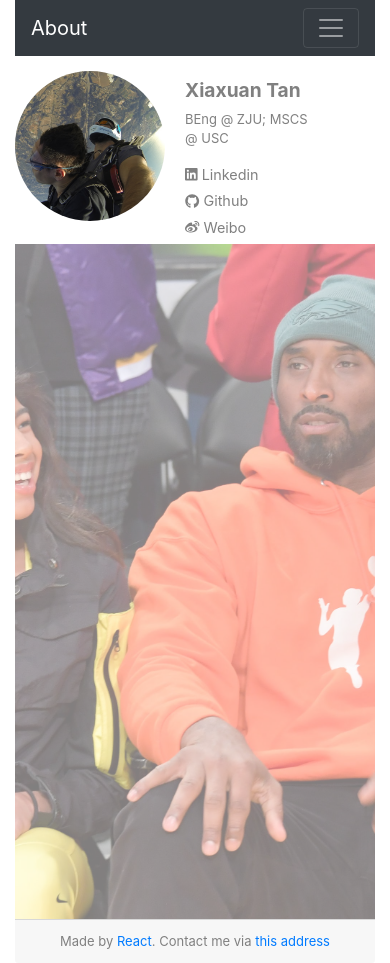
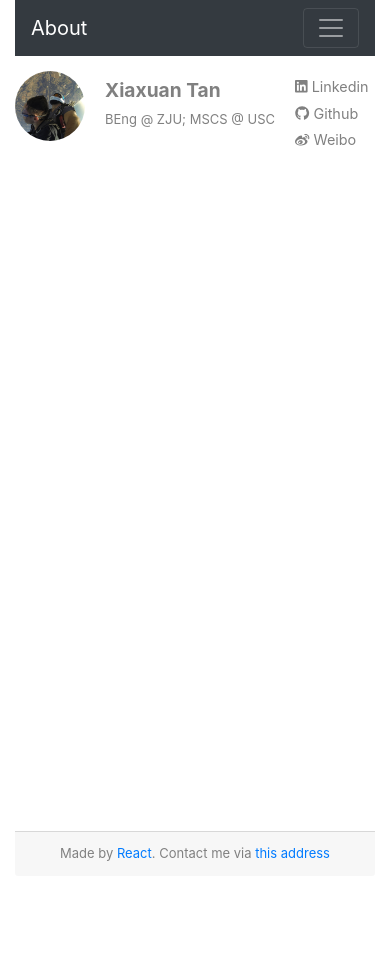
Before and after one commit to xiaxuantan/xiaxuantan.github.io, a React (Create React App) app: page /#/ in a window 390 px wide. After the commit the page ends 876 px from the top, so only its background shows below. Built offline with nearby package versions, Linux system fonts and the light colour scheme.

Commit message:
better fit mobile

```diff
--- a/src/components/About/About.css
+++ b/src/components/About/About.css
@@ -1,5 +1,5 @@
 .about-bg {
-    background-image: url("/bg.jpeg");
+    /* background-image: url("/bg.jpeg"); */
     height: 80vh;
     background-position: center;
     background-repeat: no-repeat;
--- a/src/components/About/About.js
+++ b/src/components/About/About.js
@@ -1,7 +1,5 @@
 import React from 'react';
 import './About.css';
-import { Jumbotron, Container } from 'react-bootstrap';
-
 
 const about = () => {
     return (
--- a/src/components/Footer/footer.js
+++ b/src/components/Footer/footer.js
@@ -1,5 +1,5 @@
 import React from 'react'
-import { Card, Nav } from "react-bootstrap";
+import { Card } from "react-bootstrap";
 
 const Footer = (props) => {
 
--- /dev/null
+++ b/src/components/Posts/Posts.css
@@ -0,0 +1,5 @@
+@media screen and (max-width: 768px) {
+    .no-display-when-narrow {
+        display: none;
+    }
+}
--- a/src/components/Posts/Posts.js
+++ b/src/components/Posts/Posts.js
@@ -1,6 +1,8 @@
 import React, { Component } from 'react';
 import { Table } from "react-bootstrap";
 import { Link } from 'react-router-dom';
+import './Posts.css';
+
 
 class Posts extends Component {
 
@@ -9,20 +11,20 @@ class Posts extends Component {
     render() {
         const postItems = this.props.postsMeta.map(obj => (
             <tr className="row m-0">
-                <td className="col-xs-8 col-md-8">
+                <td className="col-md-8 col-lg-9">
                     <Link to={'/post/' + obj.key}>
                         {obj.title}
                     </Link>
                 </td>
-                <td className="col-xs-4 col-md-4">{obj.date}</td>
+                <td className="no-display-when-narrow col-md-4 col-lg-3">{obj.date}</td>
             </tr>
         ))
         return (
             <Table striped responsive hover>
                 <thead>
                     <tr className="row m-0">
-                        <th className="col-xs-8 col-md-8">Title</th>
-                        <th className="col-xs-4 col-md-4">Published Time</th>
+                        <th className="col-md-8 col-lg-9">Title</th>
+                        <th className="no-display-when-narrow col-md-4 col-lg-3">Published Time</th>
                     </tr>
                 </thead>
                 <tbody>
--- a/src/components/SideColumn/SideColumn.css
+++ b/src/components/SideColumn/SideColumn.css
@@ -2,6 +2,13 @@
     height: 180px;
     float: left;
     padding-top: 15px;
+}
+
+@media screen and (max-width: 992px) {
+    .avatarFrame {
+        height: 100px;
+        padding-top: 15px;
+    }
 }
 
 .avatar {
@@ -9,16 +16,23 @@
     width: 150px;
 }
 
+@media screen and (max-width: 992px) {
+    .avatar {
+        height: 70px;
+        width: 70px;
+    }
+}
+
 .bloggerInfo {
     float: left;
-    width: 150px;
+    /* width: 150px; */
 }
 
-@media screen and (min-width: 330px) and (max-width: 992px) {
-.bloggerInfo {
-    padding-top: 15px;
-    padding-left: 20px
-}
+@media screen and (max-width: 992px) {
+    .bloggerInfo {
+        padding-top: 15px;
+        padding-left: 20px
+    }
 }
 
 .bloggerName {
@@ -35,7 +49,16 @@
 }
 
 .bloggerLinks {
-    margin-top: 15px;
+    float: left;
+    margin-top: 0px;
+    padding: 0px;
+}
+
+@media screen and (max-width: 992px) {
+    .bloggerLinks {
+        padding-top: 15px;
+        padding-left: 20px
+    }
 }
 
 .bloggerLink {
--- a/src/components/SideColumn/SideColumn.js
+++ b/src/components/SideColumn/SideColumn.js
@@ -40,11 +40,11 @@ const sideColumn = (props) => {
         <div className="bloggerHeadline">
           {props.bloggerHeadline}
         </div>
-        <div className="bloggerLinks">
-          {socialMedia}
-        </div>
       </div>
-    </div>
+      <div className="bloggerLinks">
+        {socialMedia}
+      </div>
+    </div >
   )
 }
 
```
